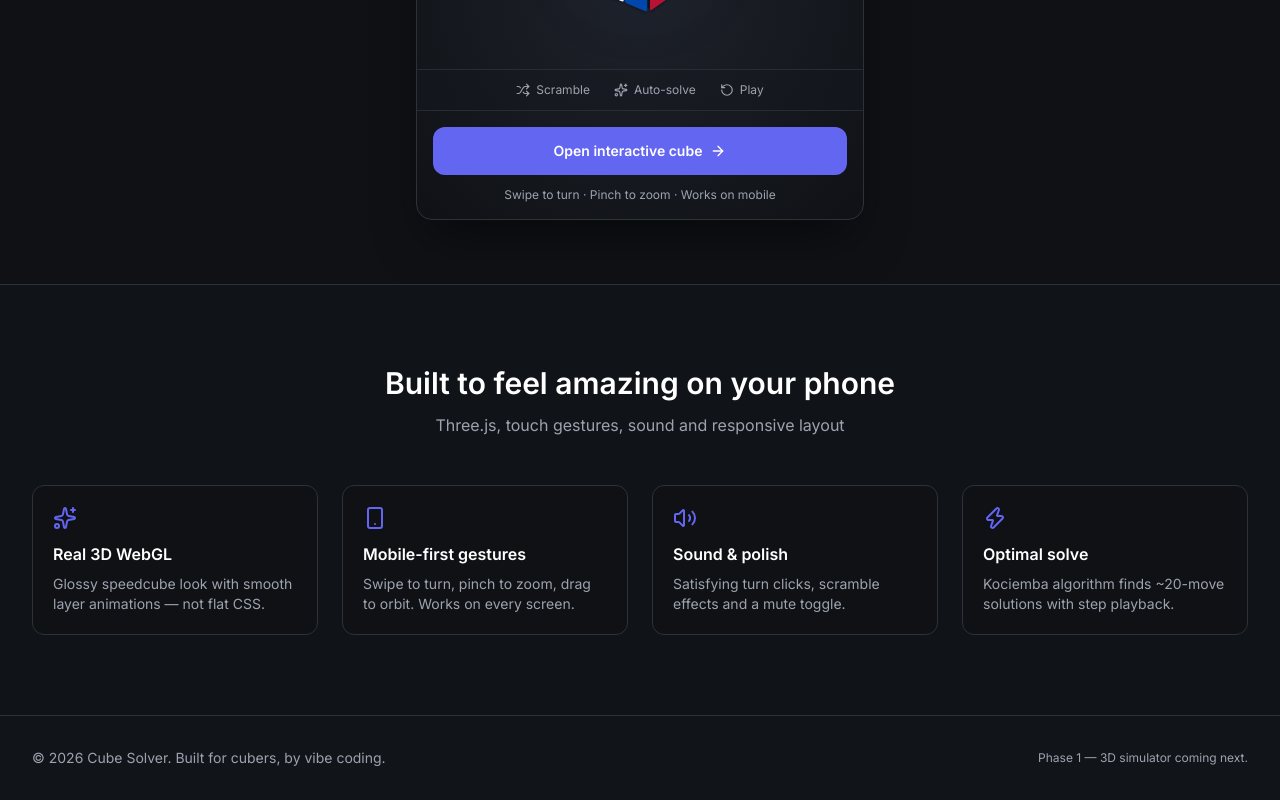
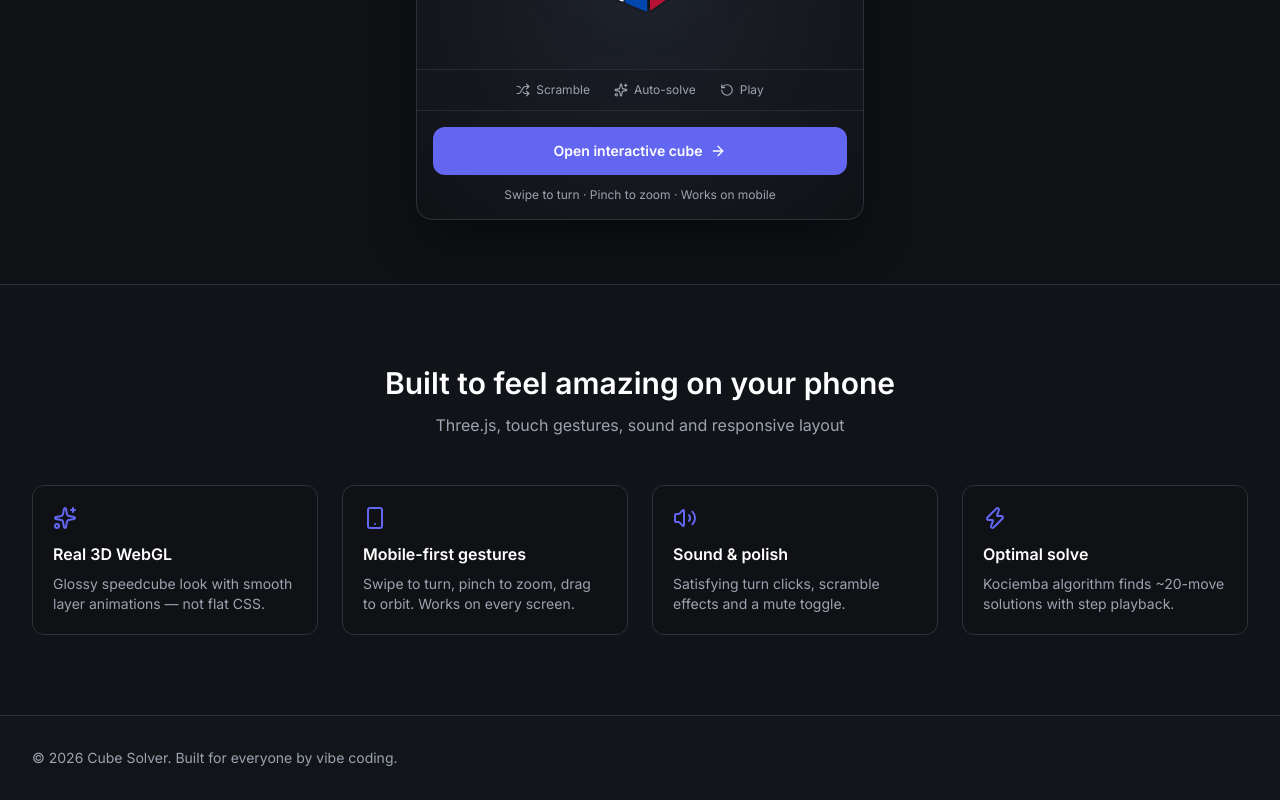
Before and after one commit to Dhruvil17/cube-solver, a Next.js app: page / in a window 1280 px wide. Shown: the part 699-1499 px from the top of the page. Built offline with nearby package versions, Linux system fonts and the light colour scheme.

Commit message:
update footer text

```diff
--- a/components/layout/footer.tsx
+++ b/components/layout/footer.tsx
@@ -7,9 +7,8 @@ export function Footer() {
     <footer className="mt-auto border-t border-cube-border bg-cube-surface/50">
       <div className="mx-auto flex max-w-7xl flex-col items-center justify-between gap-3 px-4 py-8 text-center text-sm text-cube-muted sm:flex-row sm:px-6 lg:px-8">
         <p>
-          © {year} {siteConfig.name}. Built for cubers, by vibe coding.
+          © {year} {siteConfig.name}. Built for everyone by vibe coding.
         </p>
-        <p className="text-xs">Phase 1 — 3D simulator coming next.</p>
       </div>
     </footer>
   );
```
